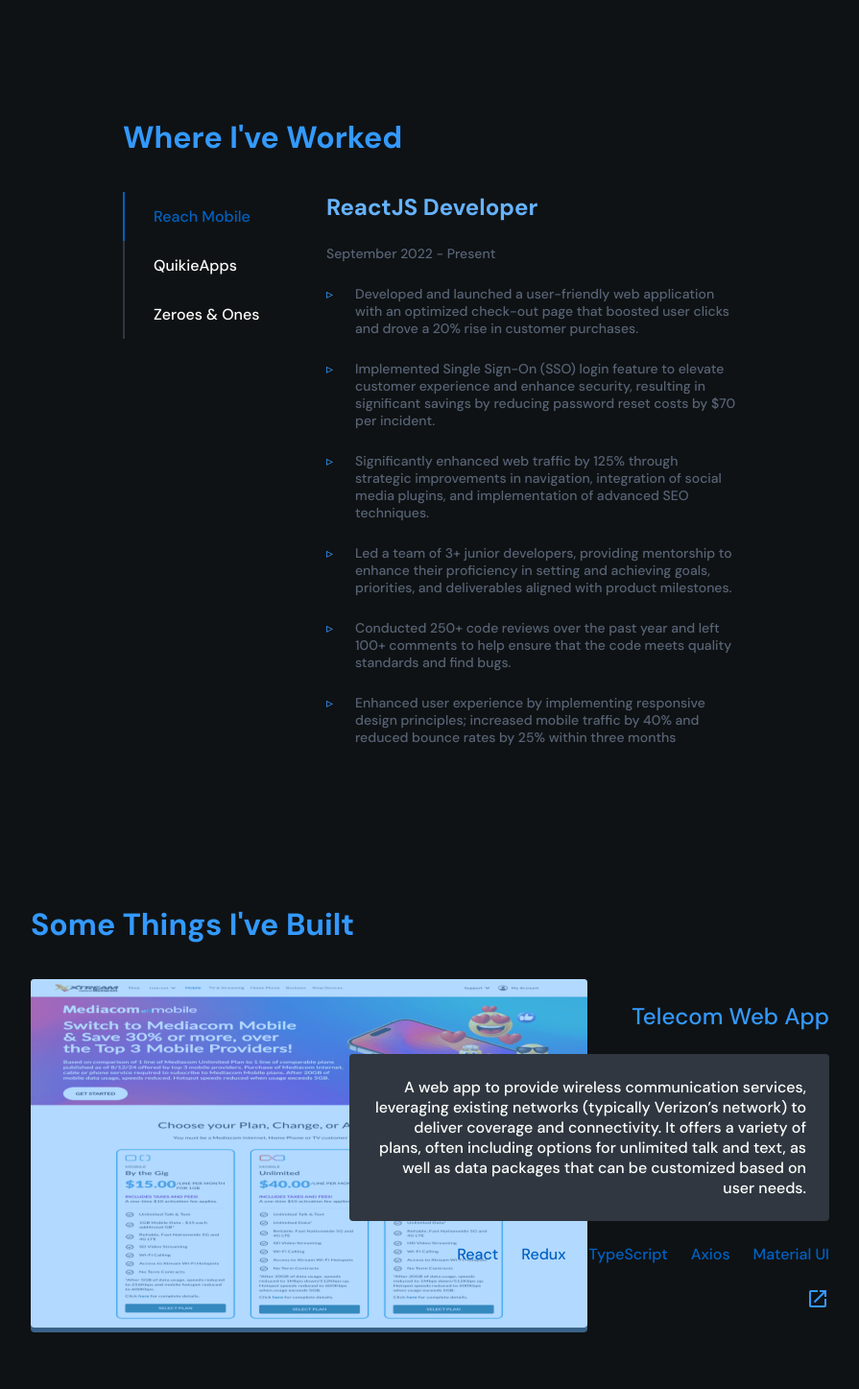
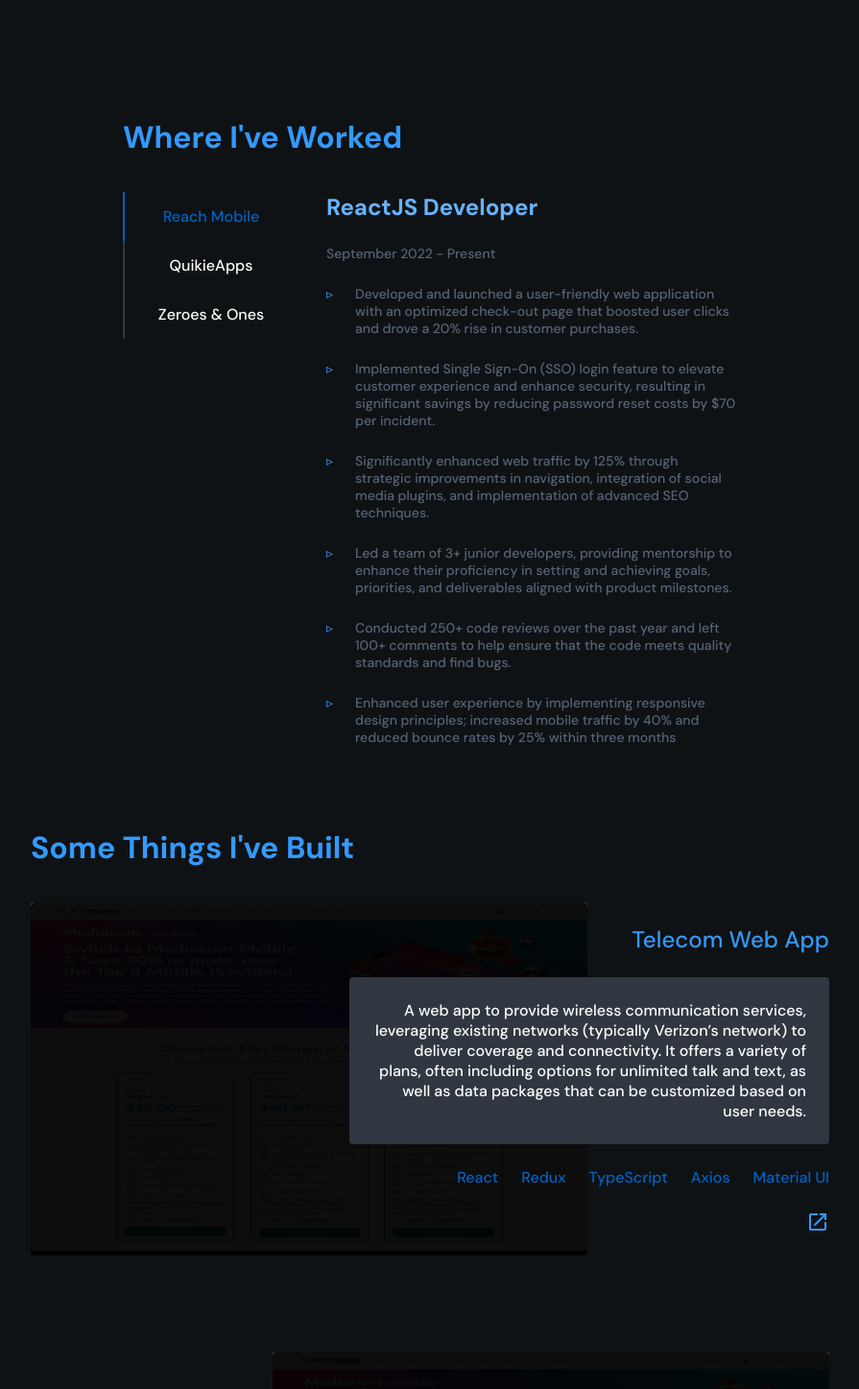
Before and after one commit to mohamedaasif/portfolio, a React (Create React App) app: page / in a window 1280 px wide. Shown: the part 1420-2867 px from the top of the page at 96% size, without its empty margins (192-1087 px from the left). Built offline with nearby package versions, Linux system fonts and the light colour scheme.

Commit message:
add mweb UI

```diff
--- a/src/components/About/About.tsx
+++ b/src/components/About/About.tsx
@@ -16,14 +16,14 @@
     <Box
       ref={props?.aboutRef}
       sx={{
-        width: "75%",
+        width: { xs: "95%", md: "75%" },
         margin: "0 auto",
-        height: "calc(100vh - 60px)",
+        height: { xs: "auto", md: "calc(100vh - 60px)" },
       }}
     >
       <Box
         sx={{
-          fontSize: "32px",
+          fontSize: { xs: "24px", md: "32px" },
           fontFamily: "var(--ff-bold)",
           color: "var(--primary-main)",
           mb: "24px",
@@ -34,7 +34,8 @@
       <Box
         sx={{
           display: "flex",
-          gap: "120px",
+          flexDirection: { xs: "column", md: "row" },
+          gap: { xs: "60px", md: "120px" },
         }}
       >
         <Box
--- a/src/components/Contact/Contact.tsx
+++ b/src/components/Contact/Contact.tsx
@@ -16,7 +16,7 @@
     <Box
       ref={props.contactRef}
       sx={{
-        height: "calc(100vh - 60px)",
+        height: { xs: "auto", md: "calc(100vh - 60px)" },
         display: "flex",
         flexDirection: "column",
         alignItems: "center",
@@ -25,8 +25,8 @@
     >
       <Box
         sx={{
-          width: "45%",
-          margin: "0 auto",
+          width: { xs: "95%", md: "45%" },
+          margin: { xs: "100px auto", md: "0 auto" },
           display: "flex",
           flexDirection: "column",
           alignItems: "center",
@@ -35,7 +35,7 @@
       >
         <Box
           sx={{
-            fontSize: "32px",
+            fontSize: { xs: "24px", md: "32px" },
             fontFamily: "var(--ff-bold)",
             color: "var(--primary-main)",
             mb: "24px",
@@ -66,6 +66,7 @@
         <Box
           sx={{
             mb: "24px",
+            textAlign: "center",
           }}
         >
           Feel free to reach out if you’d like to collaborate or chat!
--- a/src/components/Experience/Experience.tsx
+++ b/src/components/Experience/Experience.tsx
@@ -20,15 +20,15 @@
     <Box
       ref={props?.experienceRef}
       sx={{
-        width: "50%",
-        margin: "0 auto",
+        width: { xs: "95%", md: "50%" },
+        margin: { xs: "100px auto", md: "0 auto" },
         mb: "80px",
-        height: "calc(100vh - 60px)",
+        height: { xs: "auto", md: "calc(100vh - 60px)" },
       }}
     >
       <Box
         sx={{
-          fontSize: "32px",
+          fontSize: { xs: "24px", md: "32px" },
           fontFamily: "var(--ff-bold)",
           color: "var(--primary-main)",
           mb: "36px",
@@ -40,26 +40,49 @@
         <Box
           sx={{
             display: "flex",
+            flexDirection: { xs: "column", md: "row" },
             gap: "30px",
           }}
         >
-          <Box>
+          <Box
+            sx={{
+              display: "flex",
+              flexDirection: { xs: "row", md: "column" },
+              overflowX: { xs: "auto", md: "unset" },
+            }}
+          >
             {experience.map((data: string, idx: number) => (
               <Box
                 onClick={() => setSelectItem(data)}
                 key={idx}
                 sx={{
                   width: "120px",
-                  padding: "15px 30px",
+                  textAlign: "center",
+                  padding: {
+                    xs: "15px 10px",
+                    sm: "15px 30px",
+                  },
                   cursor: "pointer",
-                  fontSize: "16px",
+                  fontSize: { xs: "14px", sm: "16px" },
                   fontFamily: "var(--ff-medium)",
-                  borderLeft:
-                    data === selectItem
-                      ? "2px solid var(--primary-dark)"
-                      : darkTheme
-                      ? "2px solid var(--text-grey-800)"
-                      : "2px solid var(--grey-color-dark)",
+                  borderLeft: {
+                    xs: "none",
+                    md:
+                      data === selectItem
+                        ? "2px solid var(--primary-dark)"
+                        : darkTheme
+                        ? "2px solid var(--text-grey-800)"
+                        : "2px solid var(--grey-color-dark)",
+                  },
+                  borderBottom: {
+                    xs:
+                      data === selectItem
+                        ? "2px solid var(--primary-dark)"
+                        : darkTheme
+                        ? "2px solid var(--text-grey-800)"
+                        : "2px solid var(--grey-color-dark)",
+                    md: "none",
+                  },
                   color:
                     data === selectItem ? "var(--primary-dark)" : "inherit",
                   "&:hover": {
--- a/src/components/Header/Header.module.scss
+++ b/src/components/Header/Header.module.scss
@@ -13,4 +13,9 @@
   .active {
     color: var(--primary-dark) !important;
   }
+  .headerPrimayItem {
+    @media screen and (max-width: 600px) {
+      display: none;
+    }
+  }
 }
--- a/src/components/Header/Header.tsx
+++ b/src/components/Header/Header.tsx
@@ -36,7 +36,7 @@
         display: "flex",
         justifyContent: "space-between",
         alignItems: "center",
-        padding: "0px 190px",
+        padding: { xs: "0px 10px", md: "0px 190px" },
         borderBottom: darkTheme
           ? "2px solid var(--text-primary)"
           : "2px solid var(--grey-color)",
@@ -58,6 +58,7 @@
           display: "flex",
           gap: "30px",
         }}
+        className={styles.headerPrimayItem}
       >
         <Box
           className={`${styles.headerLink} ${
--- a/src/components/Home/Home.module.scss
+++ b/src/components/Home/Home.module.scss
@@ -6,4 +6,9 @@
   align-items: center;
   justify-content: center;
   margin: 0 auto;
+  @media screen and (max-width: 600px) {
+    height: auto;
+    width: 95%;
+    margin: 100px auto;
+  }
 }
--- a/src/components/Home/Home.tsx
+++ b/src/components/Home/Home.tsx
@@ -18,7 +18,7 @@
           sx={{
             color: "var(--primary-main)",
             fontFamily: "var(--ff-bold)",
-            fontSize: "36px",
+            fontSize: { xs: "24px", md: "36px" },
             mb: "24px",
           }}
         >
@@ -28,7 +28,7 @@
           sx={{
             color: "var(--text-grey-500)",
             fontFamily: "var(--ff-medium)",
-            fontSize: "18px",
+            fontSize: { xs: "16px", md: "18px" },
             mb: "24px ",
           }}
         >
--- a/src/components/Projects/ArchiveProjects.tsx
+++ b/src/components/Projects/ArchiveProjects.tsx
@@ -27,7 +27,7 @@
   return (
     <Box
       sx={{
-        width: "75%",
+        width: { xs: "95%", md: "75%" },
         margin: "0px auto",
         p: "100px 0px",
       }}
--- a/src/components/Projects/Projects.tsx
+++ b/src/components/Projects/Projects.tsx
@@ -14,13 +14,13 @@
     <Box
       ref={projectRef}
       sx={{
-        width: "65%",
+        width: { xs: "95%", md: "65%" },
         margin: "0 auto",
       }}
     >
       <Box
         sx={{
-          fontSize: "32px",
+          fontSize: { xs: "24px", md: "32px" },
           fontFamily: "var(--ff-bold)",
           color: "var(--primary-main)",
           mb: "36px",
@@ -57,8 +57,9 @@
             />
             <Box
               sx={{
-                background: "var(--primary-light)",
-                opacity: "0.5",
+                backgroundColor: "rgba(0,0,0,0.95)",
+                // background: "var(--primary-light)",
+                // opacity: "0.5",
                 width: "100%",
                 height: "100%",
                 position: "absolute",
@@ -74,20 +75,22 @@
           </Box>
           <Box
             sx={{
-              width: "500px",
+              width: { xs: "95%", md: "500px" },
               position: "absolute",
               top: "50%",
-              right: (idx + 1) % 2 === 0 ? "unset" : "0%",
-              left: (idx + 1) % 2 === 0 ? "0%" : "unset",
+              right: { xs: "unset", md: (idx + 1) % 2 === 0 ? "unset" : "0%" },
+              left: { xs: "unset", md: (idx + 1) % 2 === 0 ? "0%" : "unset" },
               transform: "translate(0%, -50%)",
-              textAlign: (idx + 1) % 2 === 0 ? "left" : "right",
-              //   p: "24px",
+              textAlign: {
+                xs: "left",
+                md: (idx + 1) % 2 === 0 ? "left" : "right",
+              },
             }}
           >
             <Box
               sx={{
                 pb: "24px",
-                fontSize: "24px",
+                fontSize: { xs: "18px", sm: "24px" },
                 fontWeight: "var(--ff-bold)",
                 color: "var(--primary-main)",
               }}
@@ -97,8 +100,8 @@
             <Box
               sx={{
                 mb: "24px",
-                background: "var(--text-grey-800)",
-                p: "24px",
+                background: { xs: "none", md: "var(--text-grey-800)" },
+                p: { xs: "0px", md: "24px" },
                 borderRadius: "4px",
                 color: "var(--white)",
               }}
@@ -108,7 +111,11 @@
             <Box
               sx={{
                 display: "flex",
-                justifyContent: (idx + 1) % 2 === 0 ? "flex-start" : "flex-end",
+                justifyContent: {
+                  xs: "flex-start",
+                  md: (idx + 1) % 2 === 0 ? "flex-start" : "flex-end",
+                },
+                flexWrap: "wrap",
                 gap: "24px",
                 mb: "24px",
               }}
@@ -127,7 +134,10 @@
             <Box
               sx={{
                 display: "flex",
-                justifyContent: (idx + 1) % 2 === 0 ? "flex-start" : "flex-end",
+                justifyContent: {
+                  xs: "flex-start",
+                  md: (idx + 1) % 2 === 0 ? "flex-start" : "flex-end",
+                },
                 gap: "24px",
                 color: "var(--primary-main)",
                 cursor: "pointer",
```
